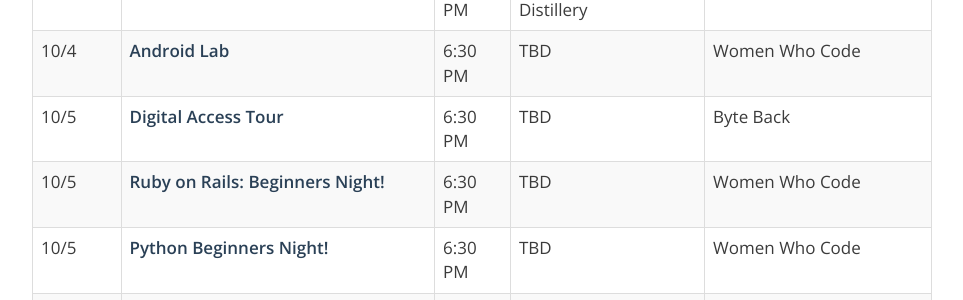
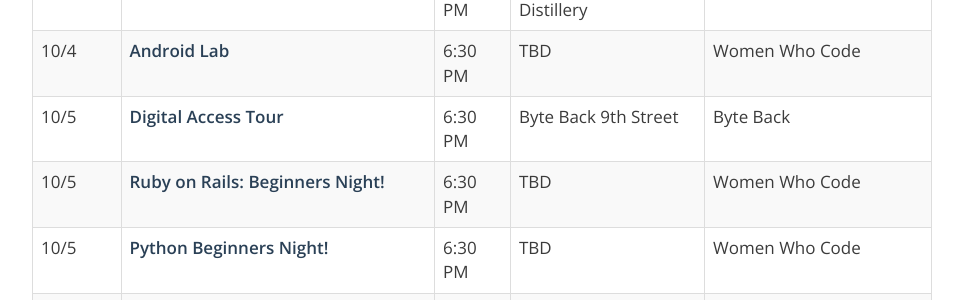
Before and after one commit to dcfemtech/dcfemtech.github.io, a Jekyll site: the page built from _events/tourdecode.markdown, in a window 1280 px wide and 900 px high, scrolled down 527 px. Shown: the part 155-455 px from the top of the window, without its empty margins (158-1121 px from the left). Built offline with Jekyll 4.4.1, drawn with Linux system fonts in a browser that asks for light colours.

Commit message:
Update tourdecode.markdown

```diff
--- a/_events/tourdecode.markdown
+++ b/_events/tourdecode.markdown
@@ -22,7 +22,7 @@
 | 10/3 | [Front End Lab](https://www.meetup.com/Women-Who-Code-DC/events/232450293/)| 6:30 PM | iStrategyLabs | Women Who Code |
 | 10/4 | [DC Women in Tech Showcase](https://www.eventbrite.com/e/lesbians-who-tech-and-friends-dc-women-in-tech-showcase-tickets-27375194945)| 6:00 PM | Republic Restoratives Distillery | Lesbians Who Tech |
 | 10/4 | [Android Lab](https://www.meetup.com/Women-Who-Code-DC/events/pjkzrlyvnbgb/)| 6:30 PM | TBD | Women Who Code |
-| 10/5 | [Digital Access Tour](https://byteback.org/event/digital-access-tour-11/)| 6:30 PM | TBD | Byte Back |
+| 10/5 | [Digital Access Tour](https://byteback.org/event/digital-access-tour-11/)| 6:30 PM | Byte Back 9th Street | Byte Back |
 | 10/5 | [Ruby on Rails: Beginners Night!](https://www.meetup.com/Women-Who-Code-DC/events/228457105/)| 6:30 PM | TBD | Women Who Code |
 | 10/5 | [Python Beginners Night!](https://www.meetup.com/Women-Who-Code-DC/events/226817465/)| 6:30 PM | TBD | Women Who Code |
 | 10/6 | [CODE: Debugging the Gender Gap Screening](https://www.meetup.com/Dev-Bootcamp-DC-Learn-To-Code/events/233919692/)| 6:00 PM | WeWork | dev bootcamp D.C. |
```
